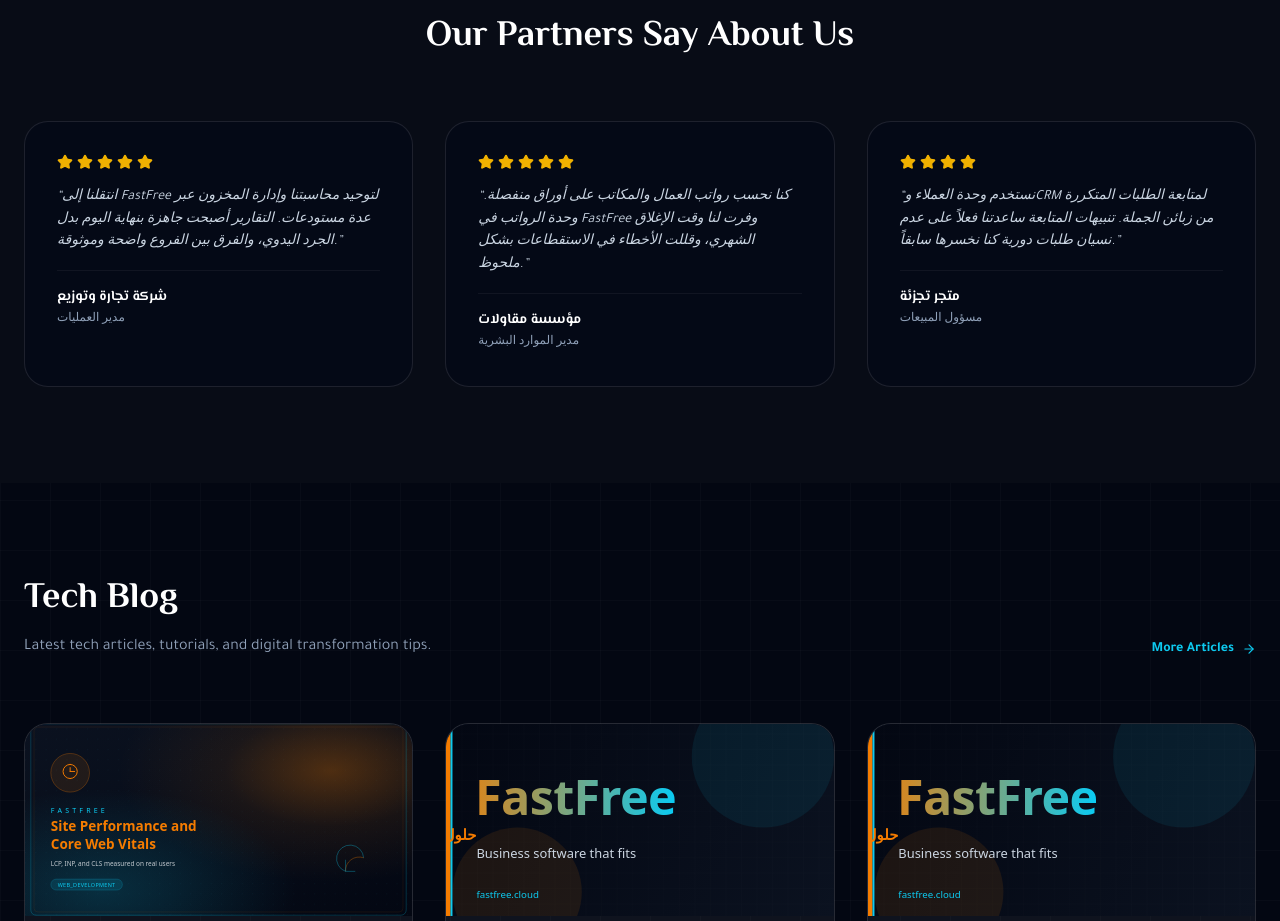
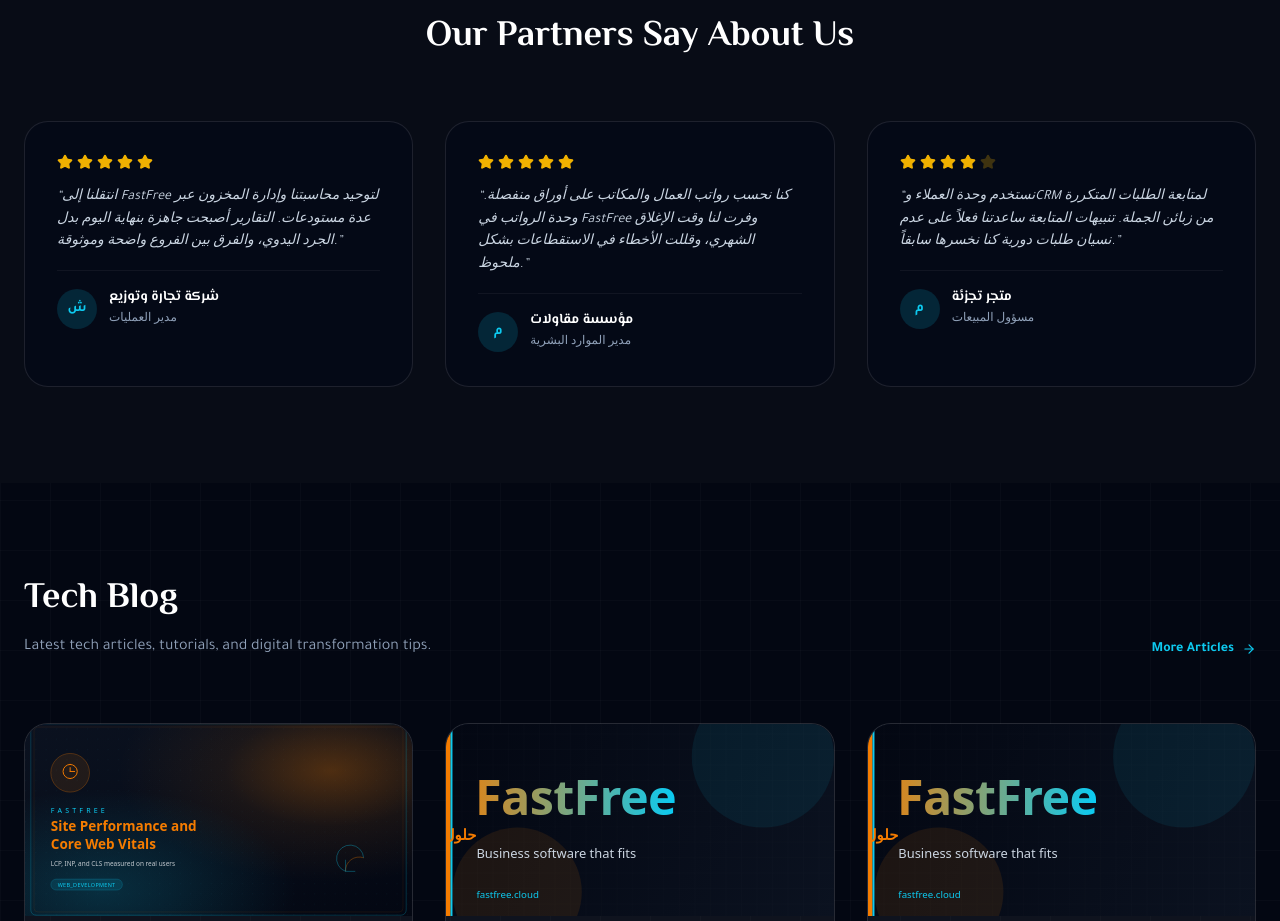
Before and after one commit to FastFreeCloud/fastfree, a Next.js app in the folder apps/fastfree_website/: page /en in a window 1280 px wide. Shown: the part 5800-6721 px from the top of the page. Built offline with nearby package versions, Linux system fonts and the light colour scheme; a web font is replaced by a local one.

Commit message:
feat: testimonials animation/stars/avatars, language press feedback

```diff
--- a/apps/fastfree_website/app/[lang]/HomeClient.tsx
+++ b/apps/fastfree_website/app/[lang]/HomeClient.tsx
@@ -482,20 +482,35 @@
                 </h2>
               </div>
             </FadeIn>
-            <div className="grid grid-cols-1 md:grid-cols-3 gap-8">
+            <motion.div
+              initial="hidden"
+              whileInView="show"
+              viewport={{ once: true, margin: '-100px' }}
+              variants={{ hidden: { opacity: 0 }, show: { opacity: 1, transition: { staggerChildren: 0.12 } } }}
+              className="grid grid-cols-1 md:grid-cols-3 gap-8"
+            >
               {testimonials.filter((t) => t.isActive).slice(0, 3).map((testimonial) => (
-                <SpotlightCard key={testimonial.id} className="flex flex-col justify-between">
+                <motion.div
+                  key={testimonial.id}
+                  variants={{ hidden: { opacity: 0, y: 30 }, show: { opacity: 1, y: 0 } }}
+                  className="h-full"
+                >
+                <SpotlightCard className="flex flex-col justify-between h-full">
                   <div>
-                    <div className="flex gap-1 mb-4 text-yellow-500">
-                      {Array.from({ length: testimonial.rating }).map((_, i) => (
-                        <Star key={i} size={16} fill="currentColor" />
+                    <div className="flex gap-1 mb-4 text-yellow-500" aria-label={`${testimonial.rating} / 5`}>
+                      {Array.from({ length: 5 }).map((_, i) => (
+                        <Star key={i} size={16} fill="currentColor" className={i < testimonial.rating ? '' : 'opacity-25'} />
                       ))}
                     </div>
-                    <p className="text-slate-300 text-sm leading-relaxed mb-4 italic">&ldquo;{testimonial.content}&rdquo;</p>
+                    <p className={`text-slate-300 text-sm leading-relaxed mb-4 ${lang === 'ar' ? '' : 'italic'}`}>&ldquo;{testimonial.content}&rdquo;</p>
                   </div>
                   <div className="flex items-center gap-3 border-t border-white/5 pt-4">
-                    {testimonial.clientAvatar && (
-                      <Image src={testimonial.clientAvatar || '/assets/og-default.svg'} alt={testimonial.clientName} width={40} height={40} className="w-10 h-10 rounded-full object-cover" sizes="(max-width: 768px) 100vw, 200px" />
+                    {testimonial.clientAvatar ? (
+                      <Image src={testimonial.clientAvatar} alt={testimonial.clientName} width={40} height={40} className="w-10 h-10 rounded-full object-cover" sizes="(max-width: 768px) 100vw, 200px" />
+                    ) : (
+                      <div aria-hidden="true" className="w-10 h-10 rounded-full bg-[var(--ff-accent)]/15 text-[var(--ff-accent)] flex items-center justify-center text-sm font-bold shrink-0">
+                        {testimonial.clientName.charAt(0)}
+                      </div>
                     )}
                     <div>
                       <h4 className="font-bold text-white text-sm">{testimonial.clientName}</h4>
@@ -503,8 +518,9 @@
                     </div>
                   </div>
                 </SpotlightCard>
+                </motion.div>
               ))}
-            </div>
+            </motion.div>
           </div>
         </section>
       )}
--- a/apps/fastfree_website/components/LanguageSwitcher.tsx
+++ b/apps/fastfree_website/components/LanguageSwitcher.tsx
@@ -11,7 +11,7 @@
       onClick={toggleLang}
       aria-pressed={lang === 'ar'}
       aria-label={lang === 'ar' ? 'Switch to English' : 'التبديل إلى العربية'}
-      className="flex items-center justify-center gap-1.5 px-3 rounded-lg text-xs font-bold transition-all hover:bg-white/10 border border-white/10 text-slate-300 hover:text-white min-h-[44px] min-w-[44px]"
+      className="flex items-center justify-center gap-1.5 px-3 rounded-lg text-xs font-bold transition-all duration-300 hover:bg-white/10 border border-white/10 text-slate-300 hover:text-white min-h-[44px] min-w-[44px] active:scale-95"
       title={lang === 'ar' ? 'Switch to English' : 'التبديل إلى العربية'}
     >
       <Languages size={14} aria-hidden="true" />
```
